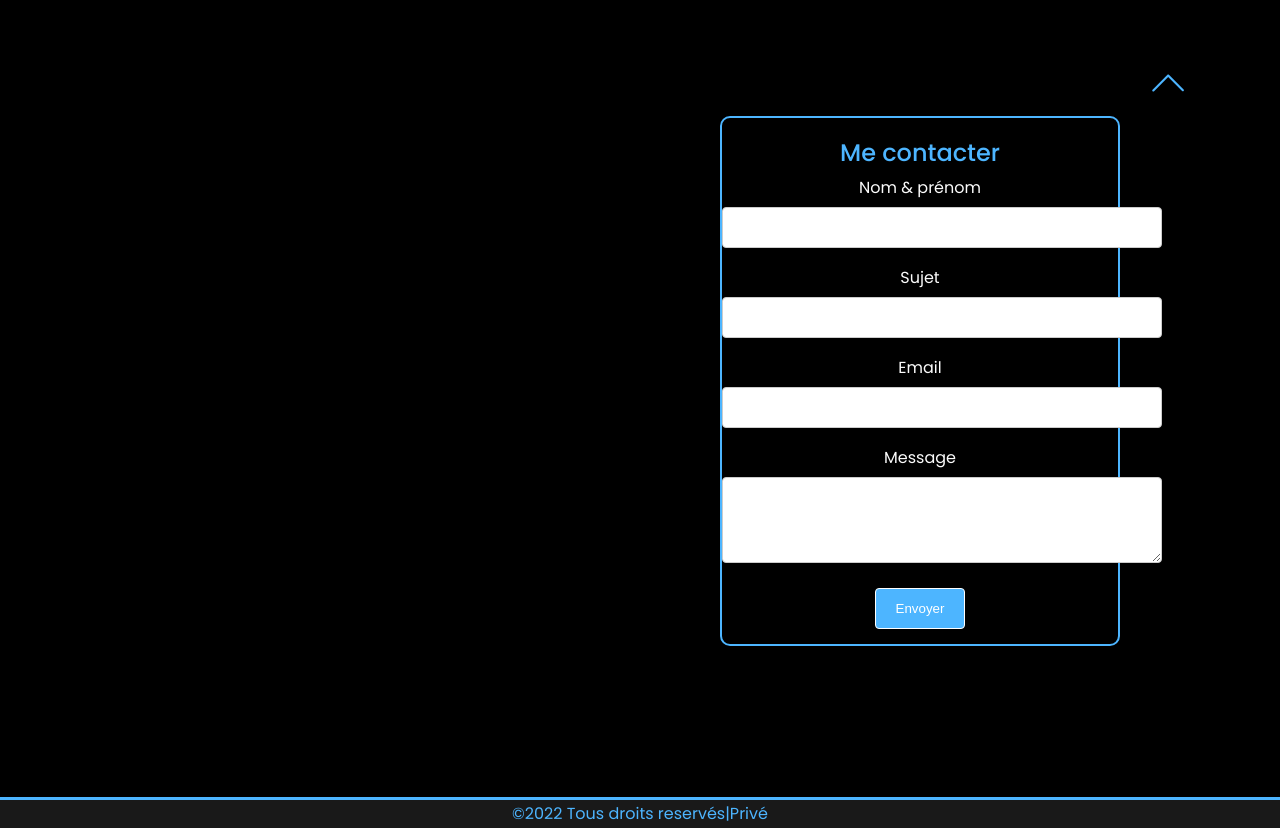
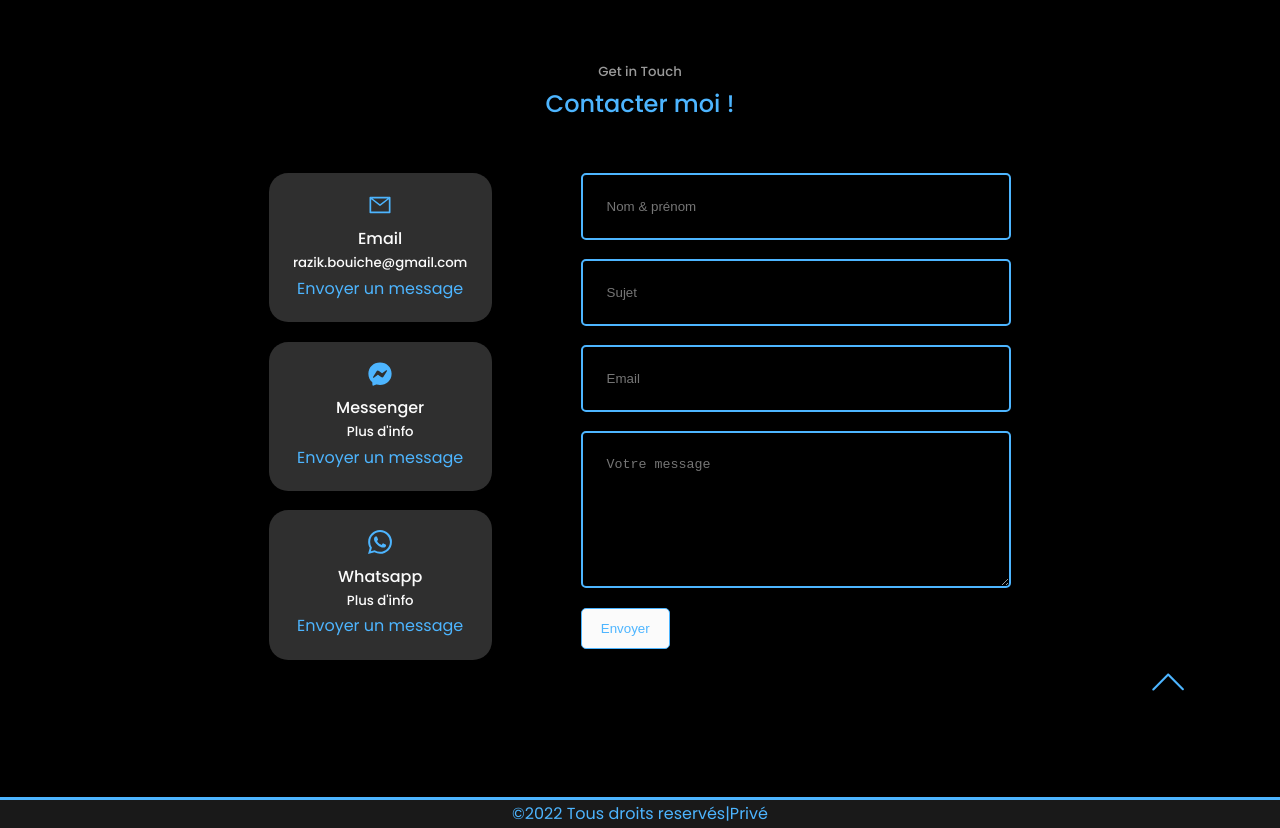
Before and after one commit to Abderrezak-WEBDEV/The-ultime-Portfolio, a React app: page / in a window 1280 px wide. Shown: the part 2723-3551 px from the top of the page. Built offline with nearby package versions, Linux system fonts and the light colour scheme; some packages are replaced by stand-ins of ours.

Commit message:
commit add connexion form contact

```diff
--- a/package.json
+++ b/package.json
@@ -7,6 +7,7 @@
     "@testing-library/react": "^13.4.0",
     "@testing-library/user-event": "^13.5.0",
     "axios": "^1.1.3",
+    "emailjs-com": "^3.2.0",
     "react": "^18.2.0",
     "react-dom": "^18.2.0",
     "react-icons": "^4.6.0",
--- a/src/components/App.js
+++ b/src/components/App.js
@@ -1,6 +1,6 @@
 import "../styles/App.css";
 import About from "./about/About";
-import Contact from "./contact/Contact";
+import Contacts from "./contact/Contacts";
 import Experience from "./experience/Experience";
 import Footer from "./footer/Footer";
 import Header from "./header/Header";
@@ -15,7 +15,8 @@ function App() {
       <About />
       <Experience />
       <Projet />
-      <Contact />
+
+      <Contacts />
       <Footer />
     </>
   );
--- a/src/components/contact/Contact.css
+++ b/src/components/contact/Contact.css
@@ -1,59 +1,65 @@
-.contact_container {
+.contacts {
   background: black;
-  height: 100vh;
+  margin-top: 0;
   padding-top: 4rem;
+  padding-bottom: 50px;
 }
-form {
-  width: 400px;
+.container.contact_container {
+  width: 58%;
+  display: grid;
+  grid-template-columns: 30% 58%;
+  gap: 12%;
+}
+.contact_options {
+  display: flex;
+  flex-direction: column;
+  gap: 1.2rem;
+}
+.contact_option {
+  background: var(--color-bg-variant);
+  padding: 1.2rem;
+  border-radius: 1.2rem;
   text-align: center;
-  margin-left: 90vh;
-  border: 2px solid var(--color-primary);
-  padding-bottom: 15px;
-  padding-top: 15px;
-  border-radius: 10px;
+  border: 1px solid transparent;
+  transition: var(--transition);
 }
-form:hover {
-  background: var(--color-bg);
+.contact_option:hover {
+  background: transparent;
+  border-color: var(--color-primary-variant);
 }
-input[type="text"],
-textarea,
-input[type="email"] {
-  width: 55vh;
-  padding: 12px;
-  border: 1px solid #ccc;
-  border-radius: 4px;
-  box-sizing: border-box;
-  margin-top: 6px;
-  margin-bottom: 16px;
-  /* margin-right: 0px;
-  margin-left: 0px; */
-  resize: vertical;
-}
-label {
-  width: 100%;
-}
-
-input[type="submit"] {
-  background-color: var(--color-primary);
-  color: white;
-  padding: 12px 20px;
-  border: 1px solid white;
-  border-radius: 4px;
-  cursor: pointer;
-}
-
-input[type="submit"]:hover {
-  background-color: white;
+.contact_icon {
+  font-size: 1.5rem;
   color: var(--color-primary);
 }
-.contact-ligne {
-  border-bottom: 2px solid;
+/*============style form============*/
+form {
+  display: flex;
+  flex-direction: column;
+  gap: 1.2rem;
 }
-.contact_container h2 {
-  color: var(--color-primary);
+input,
+textarea {
+  width: 100%;
+  padding: 1.5rem;
+  border-radius: 5px;
+  background: transparent;
+  border: 2px solid var(--color-primary);
+  color: white;
 }
 #scroll {
   font-size: 2rem;
   margin-left: 90%;
   margin-bottom: 60%;
 }
+@media screen and (max-with: 1024px) {
+  .container.contact_container {
+    display: grid;
+    grid-template-columns: 1fr;
+    gap: 2rem;
+  }
+}
+@media screen and (max-with: 600px) {
+  .container.contact_container {
+    width: var(--container-with-sm);
+  }
+}
--- a/src/components/contact/Contact.jsx
+++ /dev/null
@@ -1,44 +0,0 @@
-import React from "react";
-import "../contact/Contact.css";
-import { SlArrowUp } from "react-icons/sl";
-import { useState } from "react";
-const Contact = () => {
-  const [activeNav, setActiveNav] = useState("#");
-  return (
-    <div className="contact_container">
-      <a
-        href="header"
-        onClick={() => setActiveNav("#header")}
-        className={activeNav === "#header" ? "active" : ""}
-        target="blank"
-        id="scroll"
-      >
-        <SlArrowUp />
-      </a>
-      <form>
-        <h2>Me contacter</h2>
-        <label for="fname">Nom & prénom</label>
-        <input type="text" id="fname" name="firstname" />
-
-        <label for="sujet">Sujet</label>
-        <input type="text" id="sujet" name="sujet" />
-
-        <label for="emailAddress">Email</label>
-        <input id="emailAddress" type="email" name="email"></input>
-
-        <label for="subject">Message</label>
-        <textarea
-          id="subject"
-          name="subject"
-          rows="4"
-          cols="50"
-          maxlength="400"
-        ></textarea>
-
-        <input type="submit" value="Envoyer" />
-      </form>
-    </div>
-  );
-};
-
-export default Contact;
--- /dev/null
+++ b/src/components/contact/Contacts.jsx
@@ -0,0 +1,107 @@
+import React from "react";
+import "../contact/Contact.css";
+import { AiOutlineMail } from "react-icons/ai";
+import { FaFacebookMessenger } from "react-icons/fa";
+import { SiWhatsapp } from "react-icons/si";
+import { SlArrowUp } from "react-icons/sl";
+import { useState } from "react";
+import { useRef } from "react";
+import emailjs from "emailjs-com";
+const Contacts = () => {
+  const [activeNav, setActiveNav] = useState("#");
+  const form = useRef();
+
+  const sendEmail = (e) => {
+    e.preventDefault();
+
+    emailjs
+      .sendForm(
+        "service_i4wd92t",
+        "template_dpxw26g",
+        form.current,
+        "lYm7t0c7qL3NysJhq"
+      )
+      .then(
+        (result) => {
+          console.log(result.text);
+        },
+        (error) => {
+          console.log(error.text);
+        }
+      );
+  };
+  return (
+    <section className="contacts">
+      <h5>Get in Touch</h5>
+      <h2>Contacter moi !</h2>
+      <div className="container contact_container">
+        <div className="contact_options">
+          <article className="contact_option">
+            <AiOutlineMail className="contact_icon" />
+            <h4>Email</h4>
+            <h5>razik.bouiche@gmail.com</h5>
+            <a href="mailto:razik.bouiche@gmail.com">Envoyer un message</a>
+          </article>
+          <article className="contact_option">
+            <FaFacebookMessenger className="contact_icon" />
+            <h4>Messenger</h4>
+            <h5>Plus d'info</h5>
+            <a href="https://m.me/leo.bouiche">Envoyer un message</a>
+          </article>
+          <article className="contact_option">
+            <SiWhatsapp className="contact_icon" />
+            <h4>Whatsapp</h4>
+            <h5>Plus d'info</h5>
+            <a href="https://api.whatsapp.com/send?phone=33652787437">
+              Envoyer un message
+            </a>
+          </article>
+        </div>
+        <form ref={form} onSubmit={sendEmail}>
+          <input
+            type="text"
+            id="fname"
+            name="name"
+            placeholder="Nom & prénom"
+            required
+          />
+          <input
+            type="text"
+            id="sujet"
+            name="sujet"
+            placeholder="Sujet"
+            required
+          />
+          <input
+            id="emailAddress"
+            type="email"
+            name="email"
+            placeholder="Email"
+            required
+          />
+          <textarea
+            id="subject"
+            name="message"
+            rows="7"
+            cols="50"
+            maxlength="400"
+            placeholder="Votre message"
+          ></textarea>
+          <button type="submit" className="btn btn_pimary">
+            Envoyer
+          </button>
+        </form>
+      </div>
+      <a
+        href="header"
+        onClick={() => setActiveNav("#header")}
+        className={activeNav === "#header" ? "active" : ""}
+        target="blank"
+        id="scroll"
+      >
+        <SlArrowUp />
+      </a>
+    </section>
+  );
+};
+export default Contacts;
```
Also changed, not shown: src/assets/folio1.png (added), src/assets/folio2.png (added), src/assets/folio3.png (added), 1 other file.
